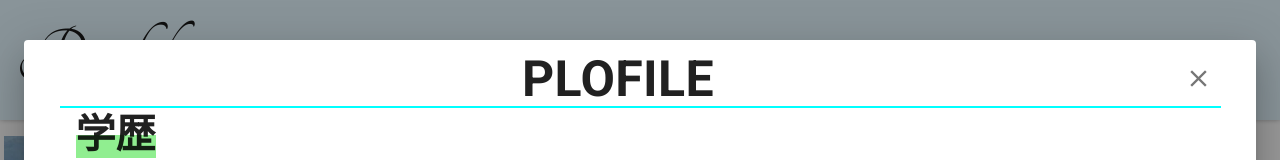
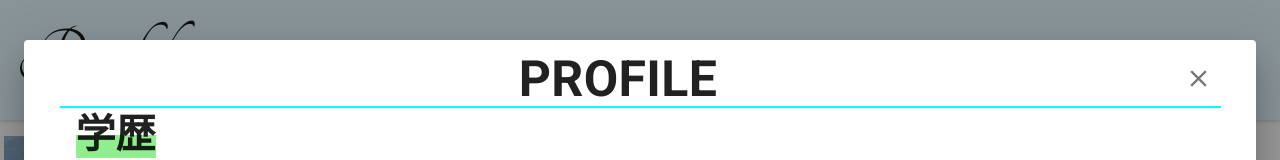
Before and after one commit to ryusei-tsune/Portfolio, a Nuxt app: page /about in a window 1280 px wide. Both pictures are taken after a click on the button "詳しくはこちらを！". Shown: the top 160 px of the page. Built offline with nearby package versions, Linux system fonts and the light colour scheme; no server answers.

Commit message:
Fixed typo

```diff
--- a/components/about/DetailsMyProfile.vue
+++ b/components/about/DetailsMyProfile.vue
@@ -37,7 +37,7 @@
     <v-card tile>
       <v-container>
         <div class="d-flex align-center" style="border-bottom: 2px solid aqua;">
-          <v-card-text class="Profile">PLOFILE</v-card-text>
+          <v-card-text class="Profile">PROFILE</v-card-text>
           <v-spacer />
           <v-btn large icon tile @click="isOpen = false">
             <v-icon>mdi-close</v-icon>
```
